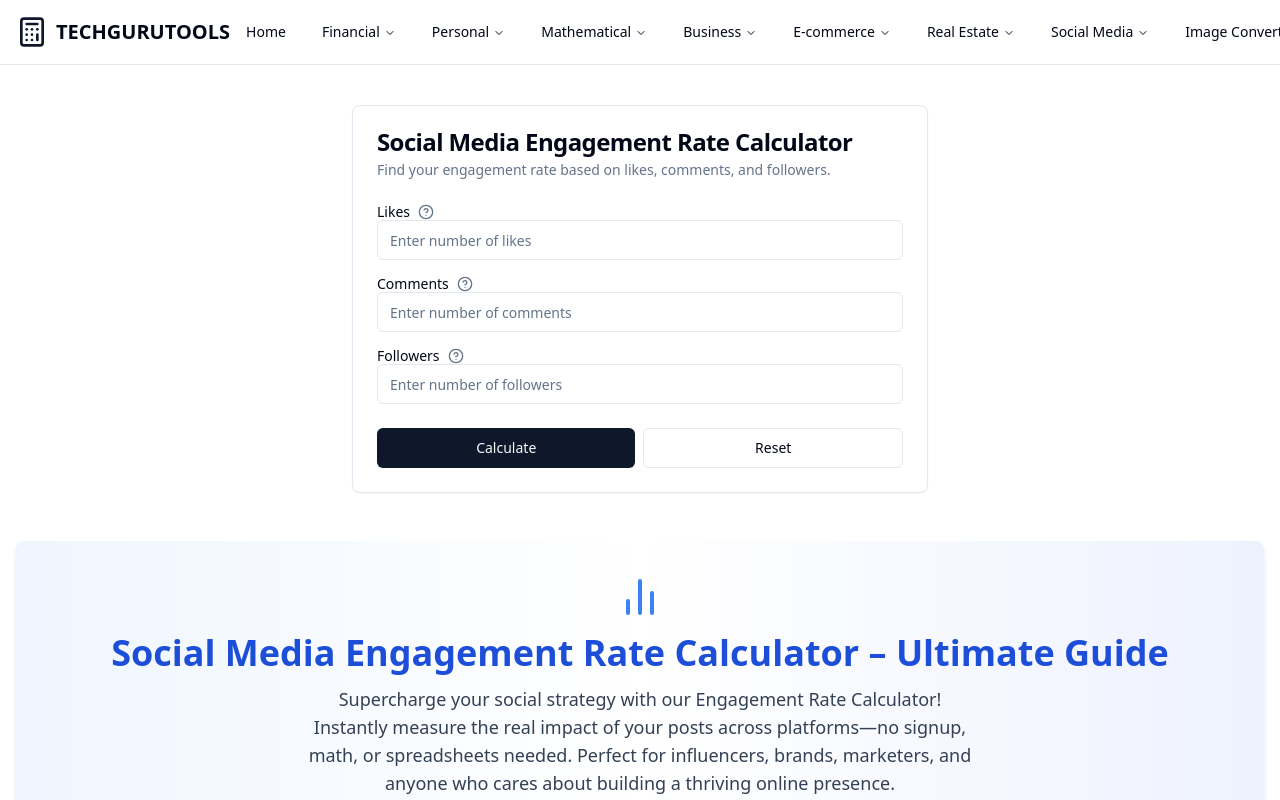
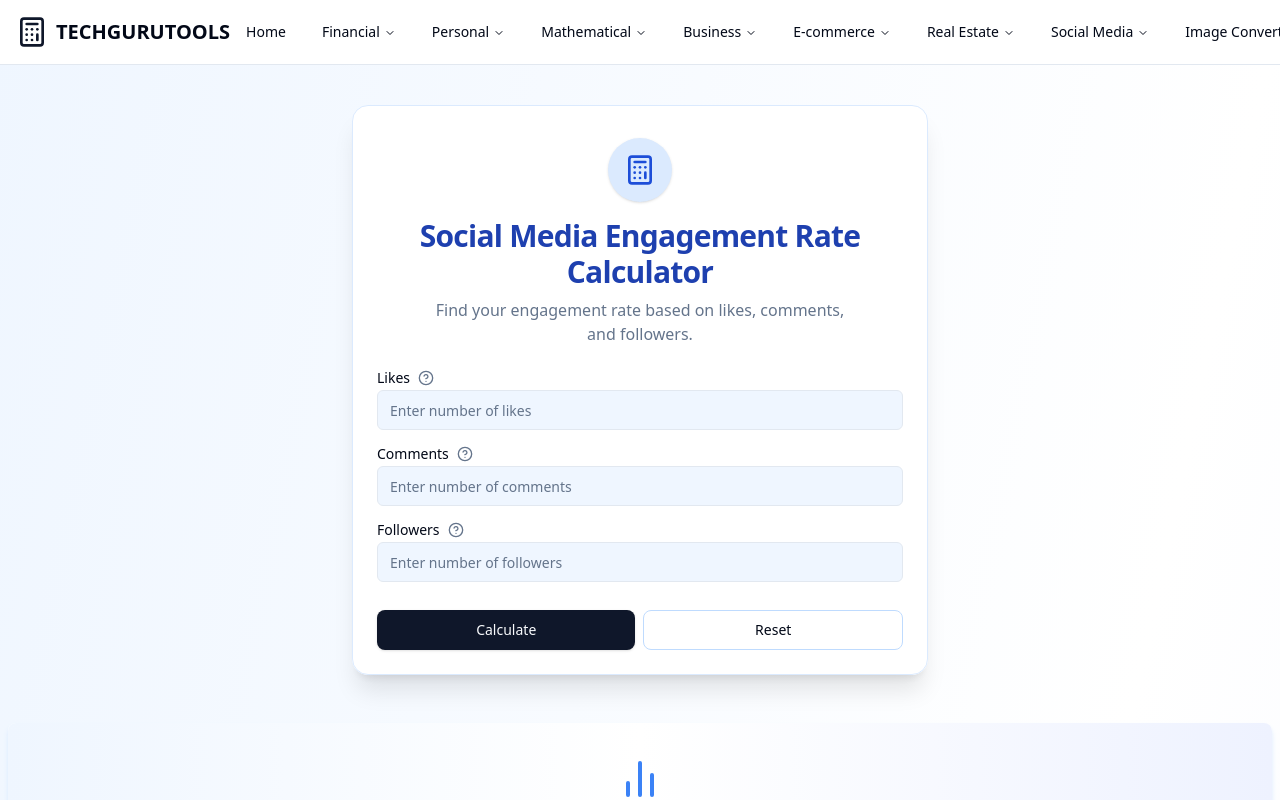
Before and after one commit to MeetpatelG/calcuverse-wizard-hub, a React (Vite) app: page /social-media/engagement-rate in a window 1280 px wide. Shown: the top 800 px of the page. Built offline with nearby package versions, Linux system fonts and the light colour scheme.

Commit message:
Enhance calculator appearance
Improved the visual design of the "Social Media Engagement Rate Calculator" by applying styling changes to the calculator form and result display for a more modern and user-friendly interface.

```diff
--- a/src/pages/social-media/EngagementRate.tsx
+++ b/src/pages/social-media/EngagementRate.tsx
@@ -1,3 +1,4 @@
+
 import { useState } from "react";
 import Header from "@/components/Header";
 import Footer from "@/components/Footer";
@@ -5,7 +6,7 @@ import { Card, CardContent, CardHeader, CardTitle, CardDescription } from "@/com
 import { Input } from "@/components/ui/input";
 import { Label } from "@/components/ui/label";
 import { Button } from "@/components/ui/button";
-import { HelpCircle } from "lucide-react";
+import { HelpCircle, Calculator } from "lucide-react";
 import EngagementRateSEOSection from "./components/EngagementRateSEOSection";
 
 const EngagementRate = () => {
@@ -61,19 +62,23 @@ const EngagementRate = () => {
   };
 
   return (
-    <div className="min-h-screen bg-background">
+    <div className="min-h-screen bg-gradient-to-br from-blue-50 via-white to-indigo-50 transition-colors duration-300">
       <Header />
-      <div className="container mx-auto px-4 py-10">
+      <div className="container mx-auto px-2 py-10">
         <div className="max-w-xl mx-auto">
-          <Card>
-            <CardHeader>
-              <CardTitle>Social Media Engagement Rate Calculator</CardTitle>
-              <CardDescription>
+          <div className="rounded-2xl shadow-xl border border-blue-100 bg-white/95 backdrop-blur-md p-0 sm:p-0 transition-all">
+            {/* Card Decorative Header */}
+            <div className="flex flex-col items-center gap-2 pt-8 pb-2">
+              <span className="rounded-full bg-blue-100 p-3 shadow w-16 h-16 flex items-center justify-center animate-fade-in">
+                <Calculator size={32} className="text-blue-700" aria-label="Calculator icon" />
+              </span>
+              <h1 className="text-2xl sm:text-3xl font-extrabold text-blue-800 tracking-tight pt-2 px-3 text-center">Social Media Engagement Rate Calculator</h1>
+              <p className="text-base text-muted-foreground text-center max-w-md pb-2 px-3">
                 Find your engagement rate based on likes, comments, and followers.
-              </CardDescription>
-            </CardHeader>
-            <CardContent>
-              <form onSubmit={calculateEngagement} className="space-y-4" autoComplete="off">
+              </p>
+            </div>
+            <CardContent className="pt-0">
+              <form onSubmit={calculateEngagement} className="space-y-4 mt-2" autoComplete="off">
                 <div className="relative group">
                   <Label htmlFor="likes" className="flex items-center gap-1">Likes
                     <span className="relative">
@@ -90,6 +95,7 @@ const EngagementRate = () => {
                     value={likes}
                     onChange={e => setLikes(e.target.value)}
                     placeholder="Enter number of likes"
+                    className="mt-1 bg-blue-50 focus:bg-white transition-colors"
                   />
                 </div>
                 <div className="relative group">
@@ -108,6 +114,7 @@ const EngagementRate = () => {
                     value={comments}
                     onChange={e => setComments(e.target.value)}
                     placeholder="Enter number of comments"
+                    className="mt-1 bg-blue-50 focus:bg-white transition-colors"
                   />
                 </div>
                 <div className="relative group">
@@ -126,33 +133,36 @@ const EngagementRate = () => {
                     value={followers}
                     onChange={e => setFollowers(e.target.value)}
                     placeholder="Enter number of followers"
+                    className="mt-1 bg-blue-50 focus:bg-white transition-colors"
                   />
                 </div>
                 {error && (
                   <div className="text-destructive text-sm -mt-2">{error}</div>
                 )}
-                <div className="flex gap-2">
-                  <Button type="submit" className="w-full mt-2">Calculate</Button>
-                  <Button type="button" variant="outline" onClick={handleReset} className="w-full mt-2">Reset</Button>
+                <div className="flex flex-col sm:flex-row gap-2 pt-1">
+                  <Button type="submit" className="w-full rounded-lg shadow hover:scale-105 transition-transform duration-150 mt-2">Calculate</Button>
+                  <Button type="button" variant="outline" onClick={handleReset} className="w-full rounded-lg border-blue-200 mt-2">Reset</Button>
                 </div>
               </form>
               {result !== null && (
-                <div className="mt-6 p-4 rounded bg-muted text-center font-semibold text-lg">
+                <div
+                  className="mt-6 p-4 rounded-xl bg-gradient-to-tr from-blue-50 to-indigo-100/70 text-center font-semibold text-lg shadow animate-fade-in"
+                  style={{ animationDuration: '400ms' }}
+                >
                   Engagement Rate: <span className="text-primary">{result.toFixed(2)}%</span>
                   {showFormula && (
                     <div className="text-sm mt-2 font-normal text-muted-foreground">
-                      Formula: {(<> (Likes + Comments) ÷ Followers × 100 </>)}<br/>
+                      Formula: (Likes + Comments) ÷ Followers × 100 <br/>
                       Calculation: ({likes || 0} + {comments || 0}) ÷ {followers || 0} × 100 = {result.toFixed(2)}%
                     </div>
                   )}
                 </div>
               )}
             </CardContent>
-          </Card>
+          </div>
         </div>
         {/* SEO and educational guide content */}
         <div>
-          {/* Modern SEO-article and visual FAQ below */}
           <EngagementRateSEOSection />
         </div>
       </div>
```
